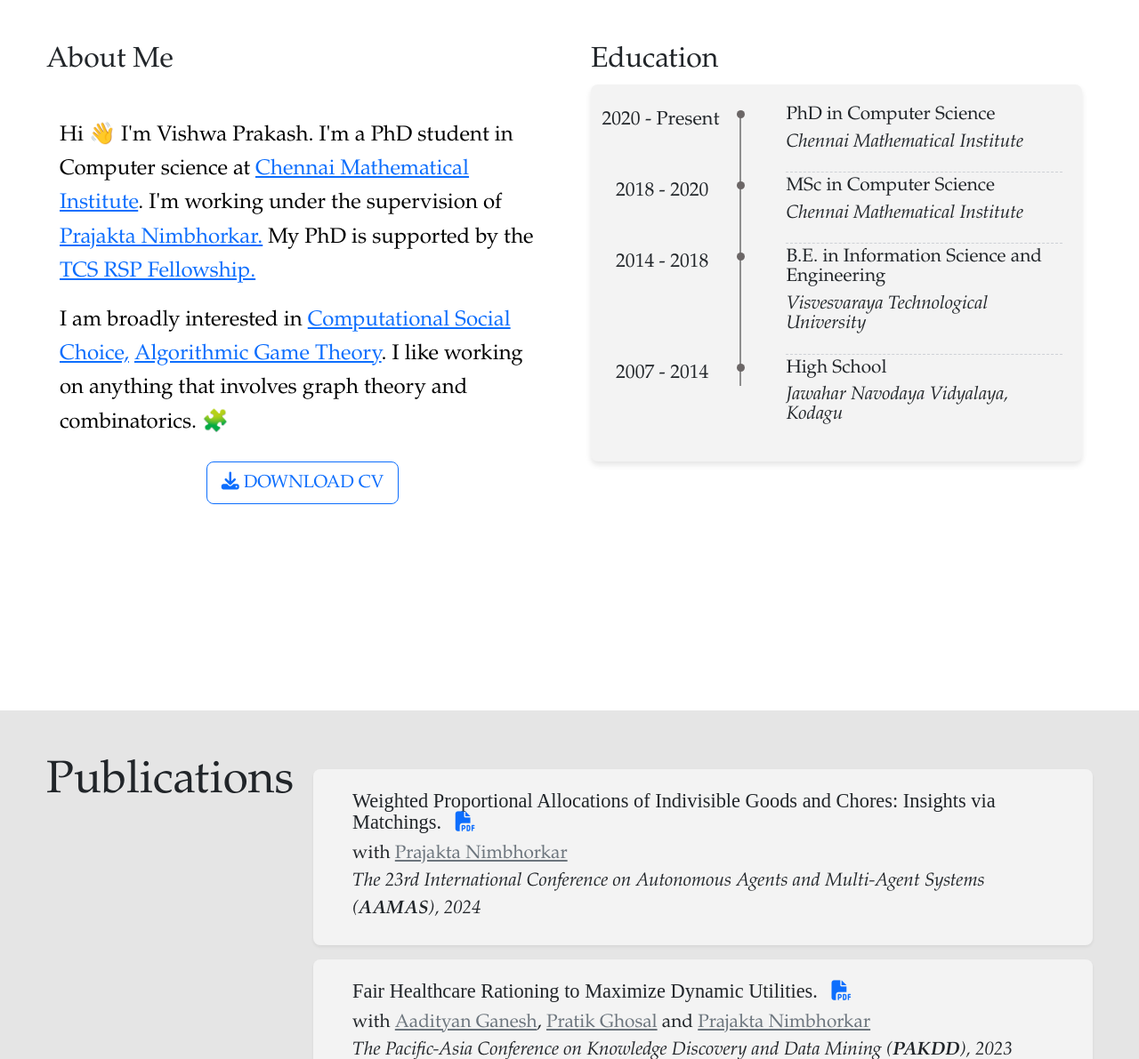
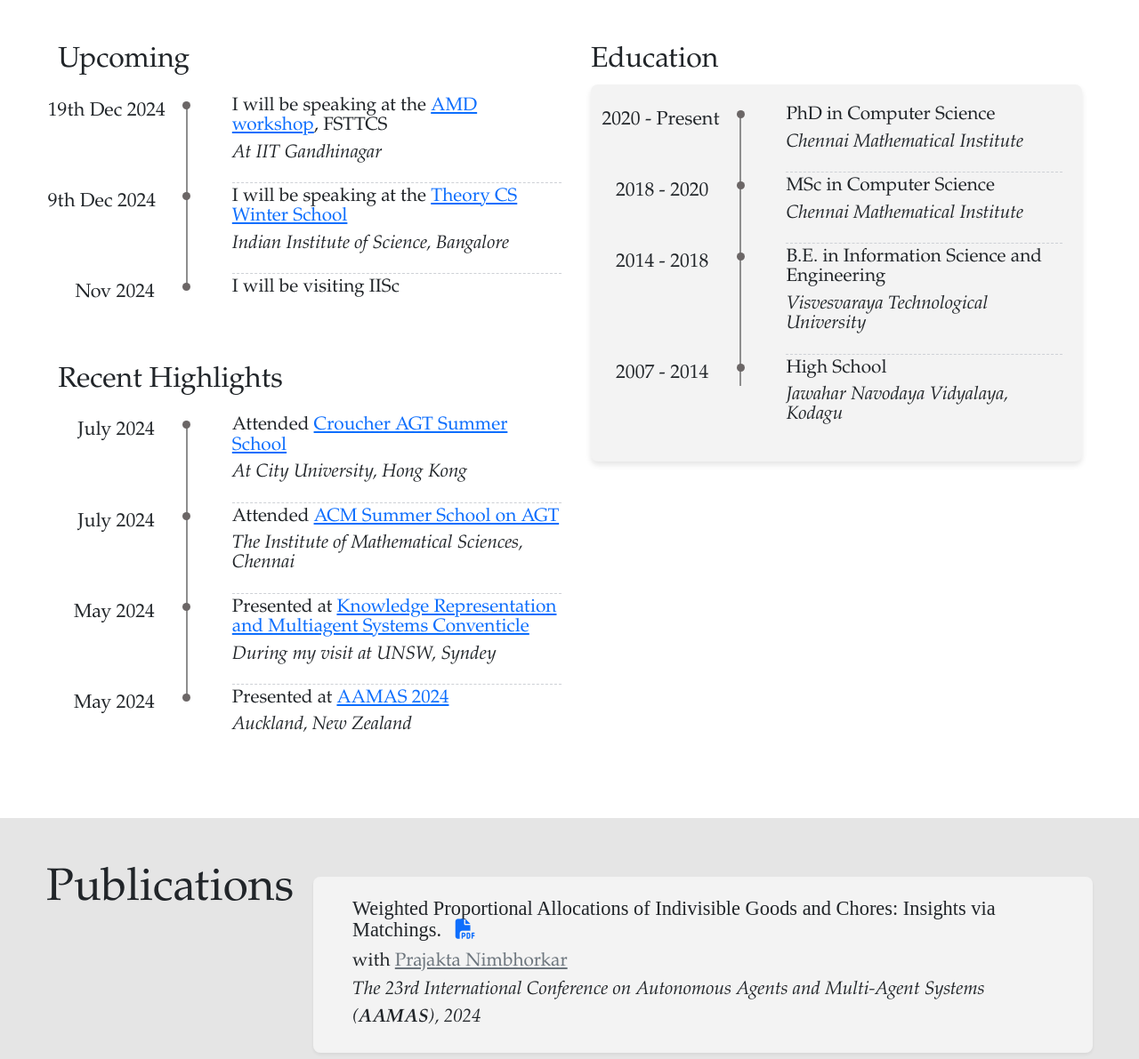
Before and after one commit to severus-tux/severus-tux.github.io, a PHP site: page / in a window 1280 px wide. Shown: the part 801-1992 px from the top of the page at 89% size. Run offline with PHP 8.4, Linux system fonts and the light colour scheme; some libraries are stand-ins or nearby versions; some web fonts are replaced.

Commit message:
updated events

```diff
--- a/assets/css/style.css
+++ b/assets/css/style.css
@@ -22,7 +22,7 @@ body {
 
 /* Background Layer */
 .bg {
-    background: url('../img/background.jpg') no-repeat center center;
+    background: url('../img/sea.jpg') no-repeat center center;
     background-size: cover; /* Ensure the background image covers the entire area */
     position: fixed; /* Fixes the background in place */
     top: 0;
@@ -104,6 +104,20 @@ section {
     /* display: flex; */
 }
 
+
+.events{
+    padding-left: 10pt;
+}
+
+.event-list{
+    padding-top: 10pt;
+    padding-bottom: 20pt;
+}
+
+.events h2{
+    /* padding-bottom: 10pt; */
+    /* background-color: red; */
+}
 
 
 .card {
--- a/index.html
+++ b/index.html
@@ -6,7 +6,7 @@
     <meta http-equiv="X-UA-Compatible" content="ie=edge">
     <title>Vishwa Prakash H.V.</title>
     <link href="https://cdn.jsdelivr.net/npm/bootstrap@5.3.0-alpha1/dist/css/bootstrap.min.css" rel="stylesheet">
-    <link rel="stylesheet" href="https://fonts.googleapis.com/css2?family=Montserrat:wght@400;700&family=Roboto:wght@300;400&display=swap">
+    <!-- <link rel="stylesheet" href="https://fonts.googleapis.com/css2?family=Montserrat:wght@400;700&family=Roboto:wght@300;400&display=swap"> -->
     <!-- <link href="https://cdnjs.cloudflare.com/ajax/libs/font-awesome/6.0.0-beta3/css/all.min.css" rel="stylesheet"> -->
     <link rel="stylesheet" href="https://cdnjs.cloudflare.com/ajax/libs/font-awesome/6.6.0/css/all.min.css" integrity="sha512-Kc323vGBEqzTmouAECnVceyQqyqdsSiqLQISBL29aUW4U/M7pSPA/gEUZQqv1cwx4OnYxTxve5UMg5GT6L4JJg==" crossorigin="anonymous" referrerpolicy="no-referrer" />
     <link rel="stylesheet" href="https://cdn.jsdelivr.net/gh/jpswalsh/academicons@1/css/academicons.min.css">
@@ -39,7 +39,7 @@
                         <a class="nav-link" href="#home" >Home</a>
                     </li>
                     <li class="nav-item">
-                        <a class="nav-link" href="#about" >About</a>
+                        <a class="nav-link" href="#about" >Timeline</a>
                     </li>
                     <li class="nav-item">
                         <a class="nav-link" href="#research" >Research</a>
@@ -99,7 +99,13 @@
                     <div class="article-container">
                         <div class="article-style">
 
-                            <p>Hi &#128075; I'm Vishwa Prakash. I'm a PhD student in Computer science at <a href="https://www.cmi.ac.in">Chennai Mathematical Institute</a>, working on <a href="https://en.wikipedia.org/wiki/Fair_division">Fair Division</a></p>
+                            <p>Hi &#128075; I'm Vishwa Prakash. I'm a PhD student in Computer science at <a href="https://www.cmi.ac.in">Chennai Mathematical Institute</a>. I'm working under the supervision of <a href="https://www.cmi.ac.in/~prajakta/">Prajakta Nimbhorkar.</a> My PhD is supported by the <a href="https://www.tcs.com/who-we-are/newsroom/press-release/tcs-research-scholar-program-expanded-reach-phd-aspirants-india-top-100-institutes">TCS RSP Fellowship.</a> </p>
+
+                            <p>I am broadly interested in <a href="http://research.illc.uva.nl/COMSOC/what-is-comsoc.html">Computational Social Choice</a> and <a href="https://en.wikipedia.org/wiki/Algorithmic_game_theory">Algorithmic Game Theory</a>. I like working on anything that involves graph theory and combinatorics. &#129513;</p>
+
+                            <a class="btn btn-outline-primary btn-page-header mt-4 mb-4 btn-lg" href="/assets/files/cv.pdf" target="_blank" rel="noopener">
+                                <i class="fas fa-download"></i> DOWNLOAD CV
+                            </a>
                         </div>
                     </div>
                 </div>
@@ -115,20 +121,55 @@
         <div class="container">
             <div class="modal-body row">
                 <div class="col-sm-12 col-md-12 col-lg-5 col-xl-6 col-xxl-6">
-                    <h2>About Me</h2>
-                    <div class="article-container">
-                        <div class="article-style">
+                    <div class="events">
+                        <h2>Upcoming</h2>
 
-                            <p>Hi &#128075; I'm Vishwa Prakash. I'm a PhD student in Computer science at <a href="https://www.cmi.ac.in">Chennai Mathematical Institute</a>. I'm working under the supervision of <a href="https://www.cmi.ac.in/~prajakta/">Prajakta Nimbhorkar.</a> My PhD is supported by the <a href="https://www.tcs.com/who-we-are/newsroom/press-release/tcs-research-scholar-program-expanded-reach-phd-aspirants-india-top-100-institutes">TCS RSP Fellowship.</a> </p>
+                        <div class="event-list">
+                            <ul class="timeline">
+                                <li class="event" data-date="19th Dec 2024">
+                                    <h4>I will be speaking at the <a href="https://www.tcs.tifr.res.in/~amd-24/">AMD workshop</a>, FSTTCS</h4>
+                                    <p>At IIT Gandhinagar</p>
+                                </li>
+                                <li class="event" data-date="9th Dec 2024">
+                                    <h4>I will be speaking at the <a href="https://algo.csa.iisc.ac.in/winterschool24/">Theory CS Winter School</a></h4>
+                                    <p>Indian Institute of Science, Bangalore</p>
+                                </li>
 
-                            <p>I am broadly interested in <a href="http://research.illc.uva.nl/COMSOC/what-is-comsoc.html">Computational Social Choice,</a> <a href="https://en.wikipedia.org/wiki/Algorithmic_game_theory">Algorithmic Game Theory</a>. I like working on anything that involves graph theory and combinatorics. &#129513;</p>
+                                <li class="event" data-date="Nov 2024">
+                                    <h4>I will be visiting IISc</h4>
+                                    <p>&nbsp; </p>
+                                </li>
+                            </ul>
+                        </div>
 
-                            <a class="btn btn-outline-primary btn-page-header mt-4 mb-4 btn-lg" href="/assets/files/cv.pdf" target="_blank" rel="noopener">
-                                <i class="fas fa-download"></i> DOWNLOAD CV
-                            </a>
 
+
+                        <h2>Recent Highlights</h2>
+
+                        <div class="event-list">
+                            <ul class="timeline">
+                                <li class="event" data-date="July 2024">
+                                    <h4>Attended <a href="https://projects.croucher.org.hk/summer-courses/algorithmic-game-theory">Croucher AGT Summer School</a></h4>
+                                    <p>At City University, Hong Kong</p>
+                                </li>
+                                <li class="event" data-date="July 2024">
+                                    <h4>Attended <a href="https://docs.google.com/document/d/1S_W7r6wRa1B9YsouIigHfdIxZ4bwBQB6/edit">ACM Summer School on AGT</a></h4>
+                                    <p>The Institute of Mathematical Sciences, Chennai</p>
+                                </li>
+
+                                <li class="event" data-date="May 2024">
+                                    <h4>Presented at <a href="https://cgi.cse.unsw.edu.au/~mit/krmascon24.html">Knowledge Representation and Multiagent Systems Conventicle</a></h4>
+                                    <p>During my visit at UNSW, Syndey</p>
+                                </li>
+                                <li class="event" data-date="May 2024">
+                                    <h4>Presented at <a href="https://www.aamas2024-conference.auckland.ac.nz/">AAMAS 2024</a></h4>
+                                    <p>Auckland, New Zealand</p>
+                                </li>
+                            </ul>
                         </div>
+
                     </div>
+
                 </div>
                 <div class="col-sm-12 col-md-12 col-lg-7 col-xl-6 col-xxl-6">
                     <div class="container">
```
Also changed, not shown: 2 other files.
